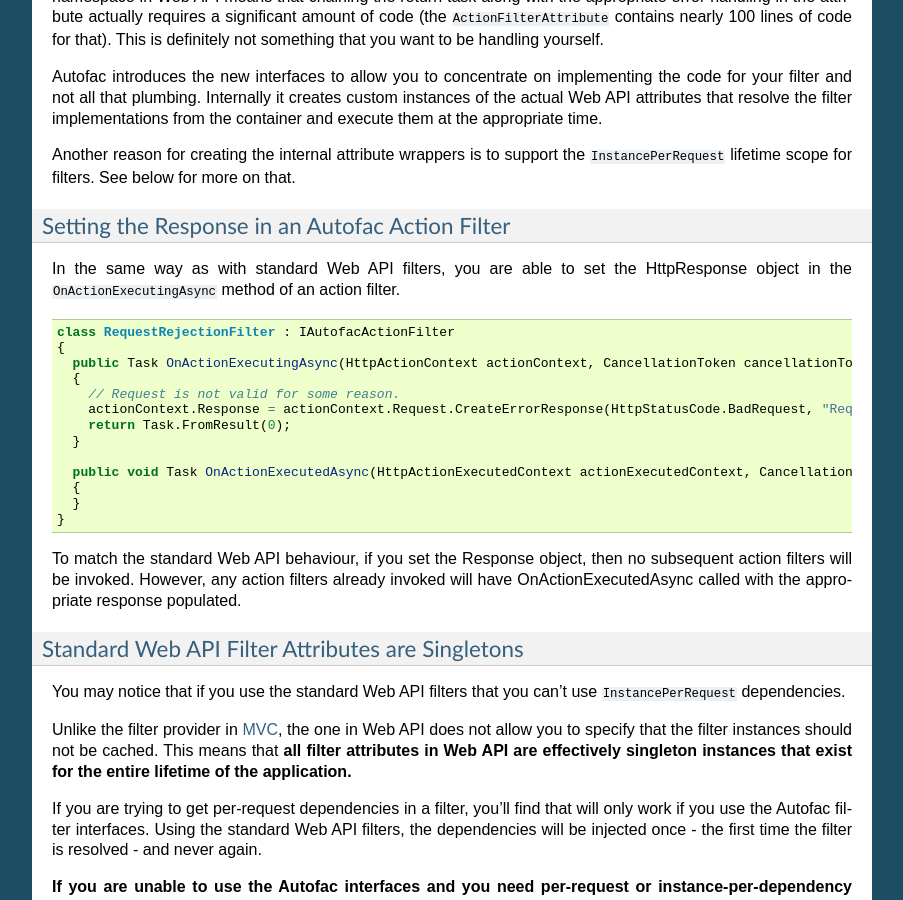
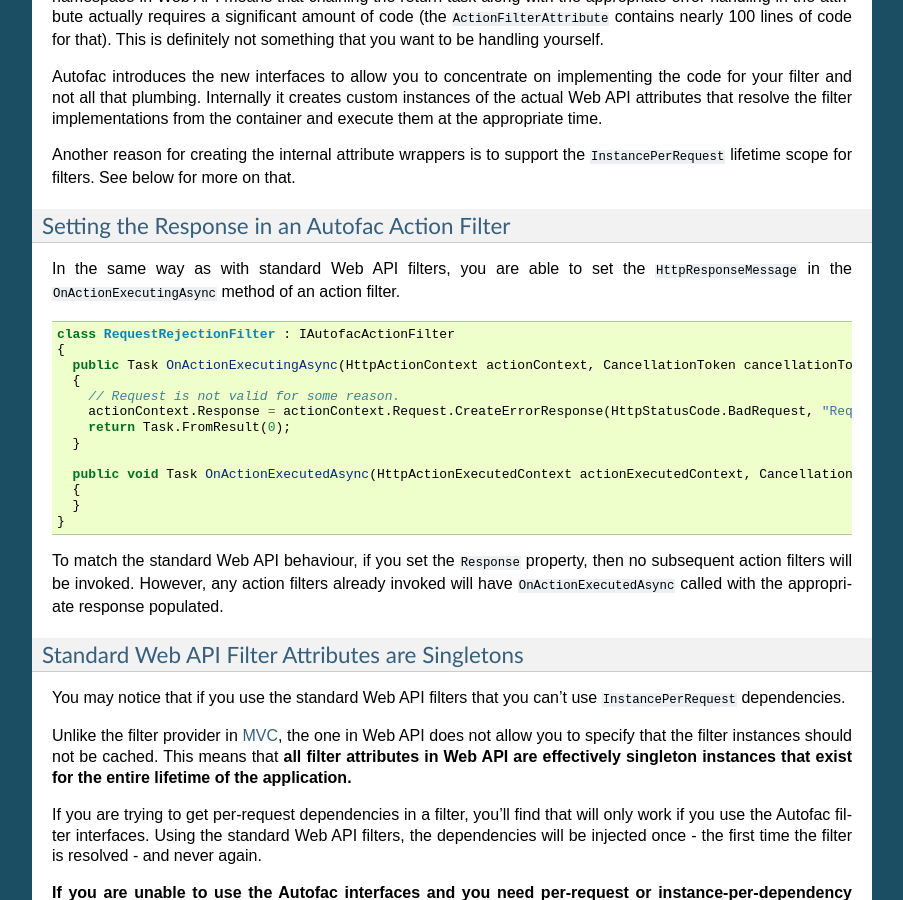
Before and after one commit to autofac/Documentation, a Sphinx documentation site: the page built from docs/integration/webapi.rst, in a window 1280 px wide and 900 px high, scrolled down 5094 px. Shown: the whole window, without its empty margins (198-1101 px from the left). Built offline with Sphinx 7.4.7, drawn with Linux system fonts in a browser that asks for light colours.

Commit message:
Updated docs following review; corrected names, added backticks.

```diff
--- a/docs/integration/webapi.rst
+++ b/docs/integration/webapi.rst
@@ -231,7 +231,7 @@ Another reason for creating the internal attribute wrappers is to support the ``
 Setting the Response in an Autofac Action Filter
 ------------------------------------------------
 
-In the same way as with standard Web API filters,  you are able to set the HttpResponse object in the
+In the same way as with standard Web API filters,  you are able to set the ``HttpResponseMessage`` in the
 ``OnActionExecutingAsync`` method of an action filter.
 
 .. sourcecode:: csharp
@@ -250,8 +250,8 @@ In the same way as with standard Web API filters,  you are able to set the HttpR
     }
   }
 
-To match the standard Web API behaviour, if you set the Response object, then no subsequent action filters will be
-invoked. However, any action filters already invoked will have OnActionExecutedAsync called with the appropriate response populated.
+To match the standard Web API behaviour, if you set the ``Response`` property, then no subsequent action filters will be
+invoked. However, any action filters already invoked will have ``OnActionExecutedAsync`` called with the appropriate response populated.
 
 Standard Web API Filter Attributes are Singletons
 -------------------------------------------------
```
